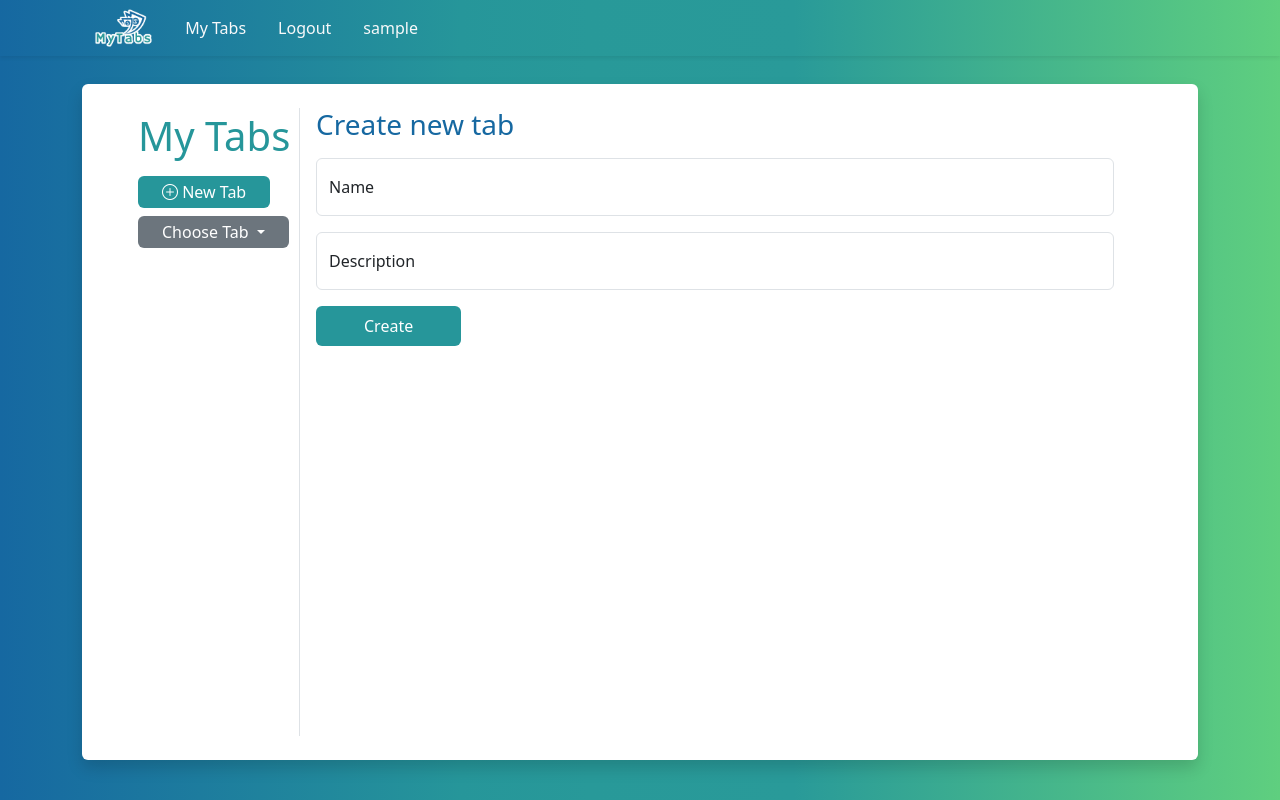
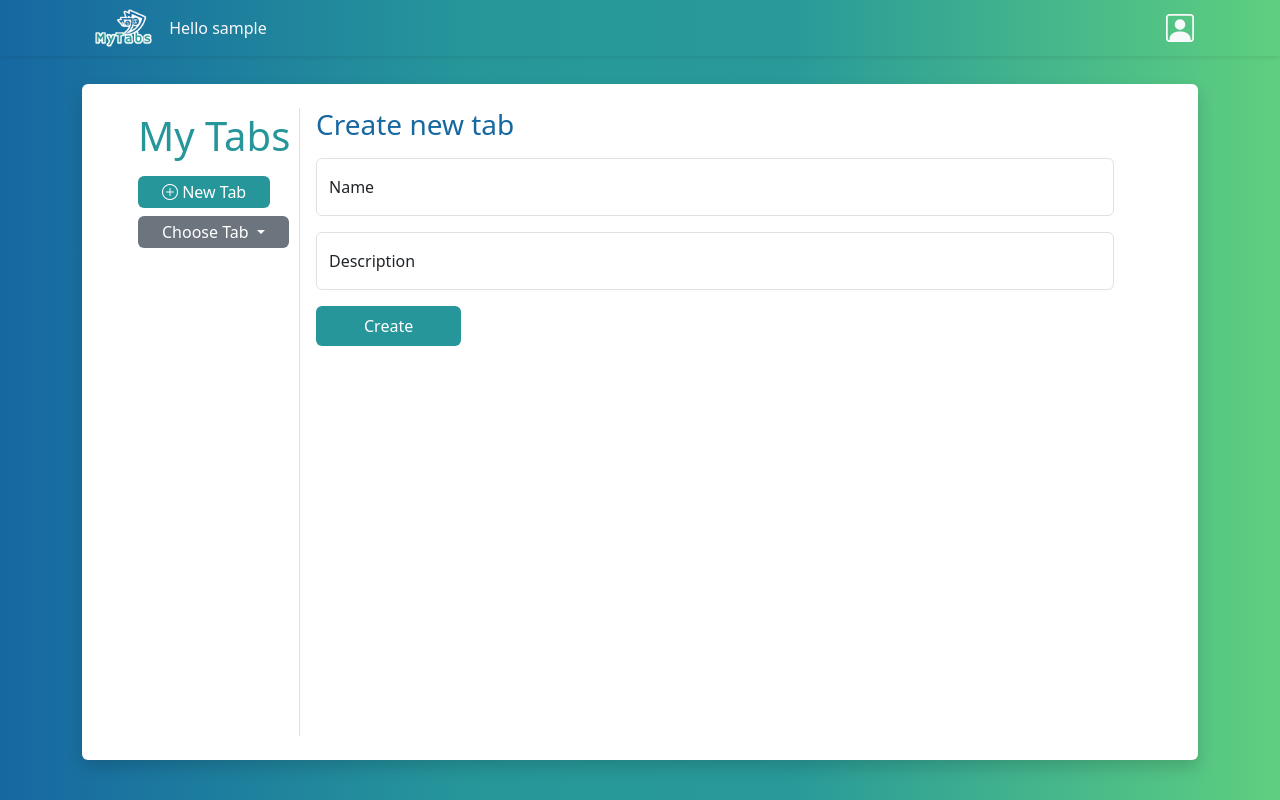
Before and after one commit to j-e-kroczek/myTabs, a Django app: page /tab/create/ in a window 1280 px wide. Run offline with Django 4.2, Linux system fonts and the light colour scheme; the visitor is signed in with stand-in values (Sample User, id 1); data that the repository does not hold is empty; some libraries are stand-ins or nearby versions.

Commit message:
Changed navbar
- added dropdown
- added user greeting

```diff
--- a/myTabs/tab/templates/home.html
+++ b/myTabs/tab/templates/home.html
@@ -20,33 +20,70 @@
   <body>
     <nav class="navbar fixed-top shadow-sm">
       <div class="container-lg p-0">
-        <ul class="nav">
-          <li class="ps-4 nav-item">
+        <ul class="ps-sm-4 ps-3 pe-3 nav d-flex justify-content-between w-100">
+          {% if user.is_authenticated %}
+          <div class="d-flex">
+            <li class="nav-item">
+              <a class="navbar-brand" href="/user_tabs_detail">
+                <img
+                  src="/static/images/logo-nav.png"
+                  alt="logo"
+                  height="40px"
+                />
+              </a>
+            </li>
+            <li class="nav-item">
+              <div class="navbar-text text-light">Hello {{user.username}}</div>
+            </li>
+          </div>
+          <li class="nav-item text-light d-flex align-items-center">
+            <div class="dropdown">
+              <i
+                role="button"
+                class="d-flex align-self-center fs-3 bi bi-person-square"
+                data-bs-toggle="dropdown"
+                aria-expanded="false"
+              ></i>
+              <ul class="dropdown-menu dropdown-menu-end">
+                <li>
+                  <a
+                    class="dropdown-item d-flex align-items-center"
+                    href="/profile"
+                  >
+                    <i class="d-flex align-self-center pe-2 bi bi-gear"></i>
+                    {{" "}}Profile
+                  </a>
+                </li>
+                <li>
+                  <a
+                    class="dropdown-item d-flex align-items-center"
+                    href="/logout"
+                  >
+                    <i
+                      class="d-flex align-self-center pe-2 bi bi-box-arrow-left"
+                    ></i>
+                    {{" "}}Logout
+                  </a>
+                </li>
+              </ul>
+            </div>
+          </li>
+          {% else %}
+          <li class="nav-item">
             <a class="navbar-brand" href="/">
               <img src="/static/images/logo-nav.png" alt="logo" height="40px" />
             </a>
           </li>
-          {% if user.is_authenticated %}
-          <li class="nav-item">
-            <a class="nav-link link-light" href="/user_tabs_detail">My Tabs</a>
-          </li>
-          <li class="nav-item">
-            <a class="nav-link link-light" href="/logout">Logout</a>
-          </li>
-          <li class="nav-item">
-            <a class="nav-link link-light active" href="/profile"
-              >{{ user.username }}</a
-            >
-          </li>
-          {% else %}
-          <li class="nav-item">
-            <a class="nav-link link-light" href="/register">Register</a>
-          </li>
-          <li class="nav-item">
-            <a class="nav-link link-light" aria-current="page" href="/login"
-              >Login</a
-            >
-          </li>
+          <div class="d-flex">
+            <li class="nav-item">
+              <a class="nav-link link-light" aria-current="page" href="/login">
+                Login
+              </a>
+            </li>
+            <li class="nav-item">
+              <a class="nav-link link-light" href="/register">Register</a>
+            </li>
+          </div>
           {% endif %}
         </ul>
       </div>
```
